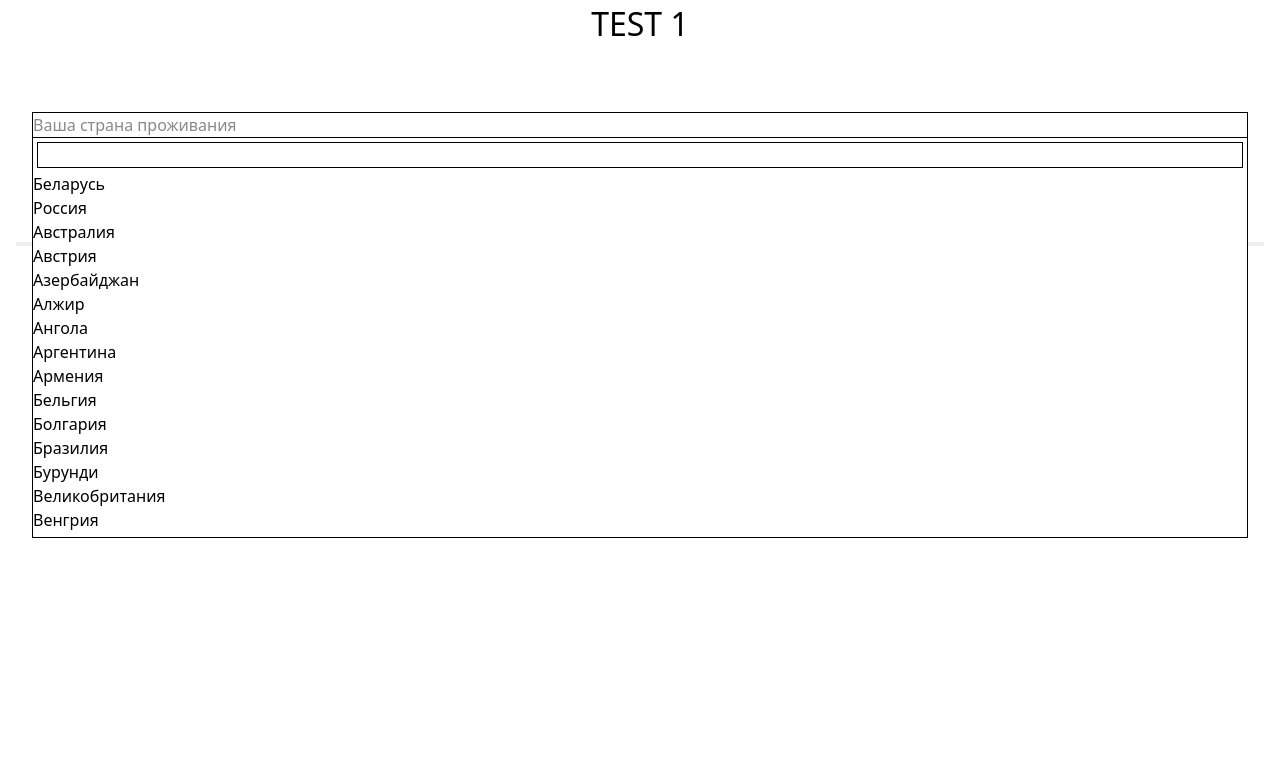
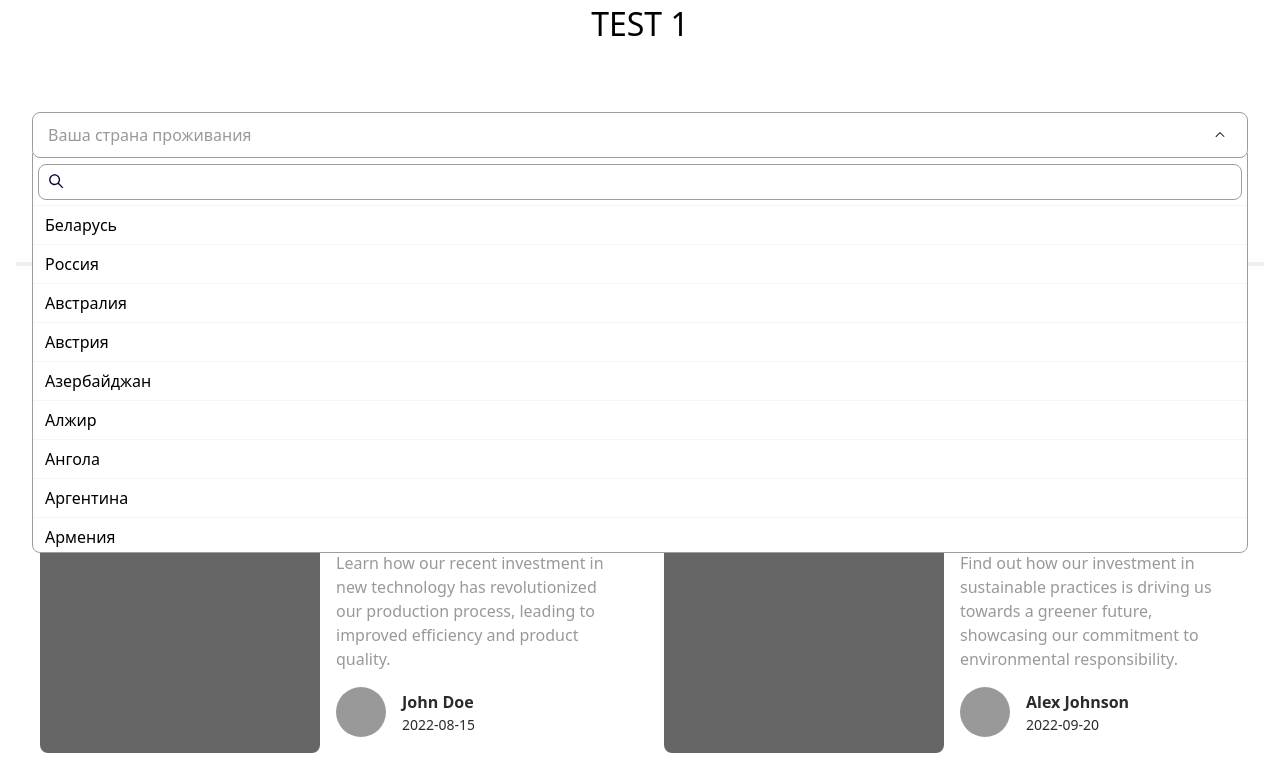
Before and after one commit to bertasheugene/test-layout-designer, a website built with Vite: page index.html in a window 1280 px wide. Both pictures are taken after a click on the element 640 px from the left and 125 px from the top of the page. Shown: the top 782 px of the page. Built offline with nearby package versions, Linux system fonts and the light colour scheme.

Commit message:
Finished test1 and test2

```diff
--- a/style.css
+++ b/style.css
@@ -1 +1,172 @@
-/* ... */
+.form-select-chosen {
+  position: relative;
+  width: 100%;
+  margin: 0 auto;
+}
+
+.form-select-chosen__input {
+  position: absolute;
+  opacity: 0;
+  height: 0;
+  width: 0;
+}
+
+.form-select-chosen__output-wrap {
+  border: 1px solid #9d9d9d;
+  border-radius: 8px;
+  padding: 10px 15px;
+  cursor: pointer;
+  background-color: #fff;
+  position: relative;
+}
+
+.form-select-chosen__output-wrap::after {
+  content: "";
+  width: 24px;
+  height: 24px;
+  background: url("assets/images/angle-up.svg") no-repeat center / contain;
+  transition: transform 0.2s ease;
+  transform: translateY(-50%) rotate(180deg);
+  position: absolute;
+  right: 15px;
+  top: 50%;
+  font-size: 12px;
+  color: #666;
+}
+
+.form-select-chosen__output-wrap:has(
+    + .form-select-chosen__search.is-visible
+  )::after {
+  transform: translateY(-50%);
+}
+
+.form-select-chosen__output {
+  min-height: 20px;
+}
+
+.form-select-chosen__output[data-placeholder]::before {
+  content: attr(data-placeholder);
+  color: #999;
+}
+
+.form-select-chosen__search {
+  position: absolute;
+  top: calc(100% - 5px);
+  left: 0;
+  background: #fff;
+  border: 1px solid #9d9d9d;
+  border-radius: 0 0 8px 8px;
+  z-index: 2;
+  padding-top: 10px;
+  overflow: hidden;
+}
+
+.form-select-chosen__search-input {
+  padding: 5px 10px 5px 30px;
+  border: 1px solid #9d9d9d;
+  border-radius: 8px;
+  margin-bottom: 10px;
+  margin: 0 5px 5px 5px;
+}
+.form-select-chosen__search::before {
+  content: "";
+  width: 22px;
+  height: 22px;
+  position: absolute;
+  display: block;
+  background: url("assets/images/search.svg") no-repeat center / contain;
+  left: 12px;
+  top: 16px;
+}
+
+.form-select-chosen__options {
+  max-height: 360px;
+  overflow-y: auto;
+  list-style: none;
+  padding: 0;
+  margin: 0;
+}
+
+.form-select-chosen__option {
+  padding: 7px 12px;
+  cursor: pointer;
+  border-top: 1px solid #fef;
+}
+
+.form-select-chosen__option:hover {
+  background-color: #f0f0f0;
+}
+.error-class-custom .form-select-chosen__output-wrap {
+  border-color: red;
+}
+
+.container {
+  width: min(100% - 5rem, 1440px);
+  max-width: 1440px;
+  margin: 0 auto;
+}
+.news-list__wrapper {
+  display: grid;
+  grid-template-columns: 1fr 1fr;
+  gap: 2rem 3rem;
+  padding: 3rem 0;
+}
+.news {
+  display: grid;
+  grid-template-columns: repeat(2, 1fr);
+  gap: 1rem;
+  color: #2b2b2b;
+}
+.news__image {
+  border-radius: 8px;
+  background: #666;
+  min-height: 150px;
+}
+.news__content {
+  padding: 1rem 0;
+}
+.news__tag {
+  font-size: 14px;
+  font-weight: 600;
+  margin-bottom: 1rem;
+}
+.news__title {
+  font-size: clamp(1.25rem, 2vw, 1.5rem);
+  font-weight: 600;
+  margin-bottom: 1rem;
+}
+.news__brief {
+  color: #999;
+  margin-bottom: 1rem;
+}
+.author {
+  display: flex;
+  align-items: center;
+  gap: 1rem;
+}
+.author__image {
+  width: 50px;
+  height: 50px;
+  background: #999;
+  border-radius: 100%;
+}
+.author__name {
+  font-weight: 600;
+}
+.author__date {
+  font-size: 14px;
+}
+@media (max-width: 768px) {
+  .news-list__wrapper {
+    grid-template-columns: 1fr;
+  }
+}
+@media (max-width: 480px) {
+  .news {
+    grid-template-columns: 1fr;
+  }
+  .news__content {
+    padding: 0;
+    margin-bottom: 1rem;
+  }
+}
--- a/tests/test2/test.html
+++ b/tests/test2/test.html
@@ -1,3 +1,76 @@
-<div style="text-align: center; font-size: 2rem; margin-bottom: 2rem;">TEST 2</div>
+<div style="text-align: center; font-size: 2rem; margin-bottom: 2rem">
+  TEST 2
+</div>
 
-<!-- ... -->
+<div class="container">
+  <div class="news-list">
+    <div class="news-list__wrapper">
+      <div class="news-list__item news">
+        <div class="news__image"></div>
+
+        <div class="news__content">
+          <div class="news__tag">Technology</div>
+          <div class="news__title">Revolutionizing Our Production Process</div>
+          <div class="news__brief">
+            Learn how our recent investment in new technology has revolutionized
+            our production process, leading to improved efficiency and product
+            quality.
+          </div>
+
+          <div class="news__author author">
+            <div class="author__image"></div>
+            <div class="author__content">
+              <div class="author__name">John Doe</div>
+              <div class="author__date">2022-08-15</div>
+            </div>
+          </div>
+        </div>
+      </div>
+
+      <div class="news-list__item news">
+        <div class="news__image"></div>
+
+        <div class="news__content">
+          <div class="news__tag">Sustainability</div>
+          <div class="news__title">
+            Sustainable Practices for a Greener Future
+          </div>
+          <div class="news__brief">
+            Find out how our investment in sustainable practices is driving us
+            towards a greener future, showcasing our commitment to environmental
+            responsibility.
+          </div>
+
+          <div class="news__author author">
+            <div class="author__image"></div>
+            <div class="author__content">
+              <div class="author__name">Alex Johnson</div>
+              <div class="author__date">2022-09-20</div>
+            </div>
+          </div>
+        </div>
+      </div>
+
+      <div class="news-list__item news">
+        <div class="news__image"></div>
+
+        <div class="news__content">
+          <div class="news__tag">Expansion</div>
+          <div class="news__title">Expanding Our Service Network</div>
+          <div class="news__brief">
+            Discover how our expansion investment has allowed us to enhance our
+            service network, providing better support and customer experience.
+          </div>
+
+          <div class="news__author author">
+            <div class="author__image"></div>
+            <div class="author__content">
+              <div class="author__name">Jane Smith</div>
+              <div class="author__date">2022-09-02</div>
+            </div>
+          </div>
+        </div>
+      </div>
+    </div>
+  </div>
+</div>
```
Also changed, not shown: assets/images/angle-up.svg (added), assets/images/search.svg (added).
